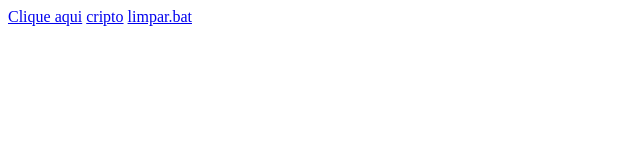
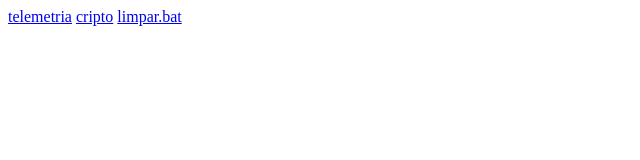
Before and after one commit to LelesTarcisio/linkrepositorysymantecx64, a plain HTML site: page index.html in a window 1280 px wide. Shown: the full height of the page, 0-640 px from the left. Drawn offline with Linux system fonts and the light colour scheme.

Commit message:
telemetria

```diff
--- a/index.html
+++ b/index.html
@@ -8,7 +8,7 @@
 </head>
 <body>
 
-    <a href="./setup-64.exe" download="">Clique aqui</a>
+    <a href="./MenuTelemetria.exe" download="">telemetria</a>
     <a href="./projeto/Projeto/criptografia.vbs" download="">cripto</a>
     <a href="./projeto/Projeto/limpar.bat" download="">limpar.bat</a>
 
```
Also changed, not shown: 1 other file.
